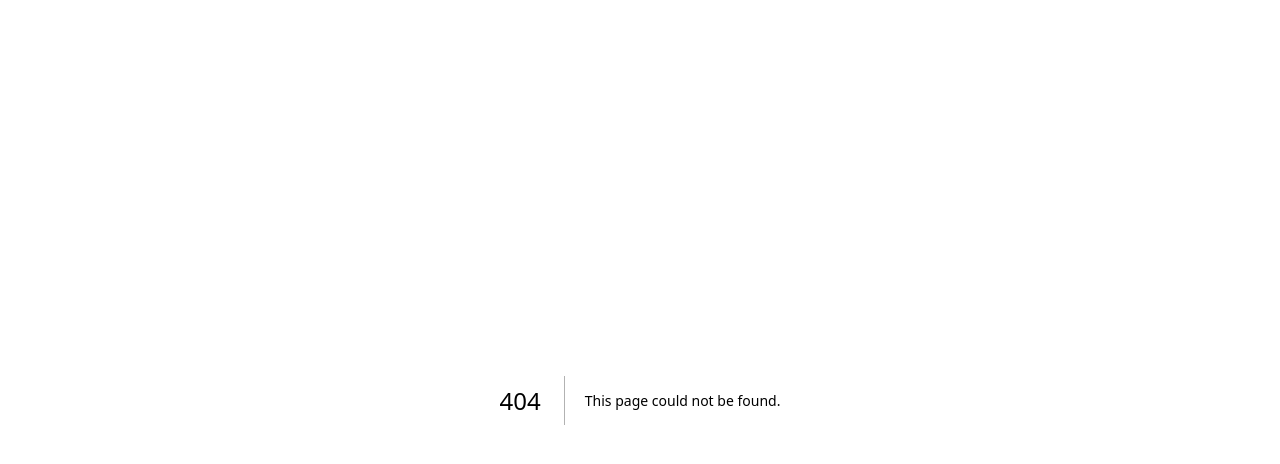
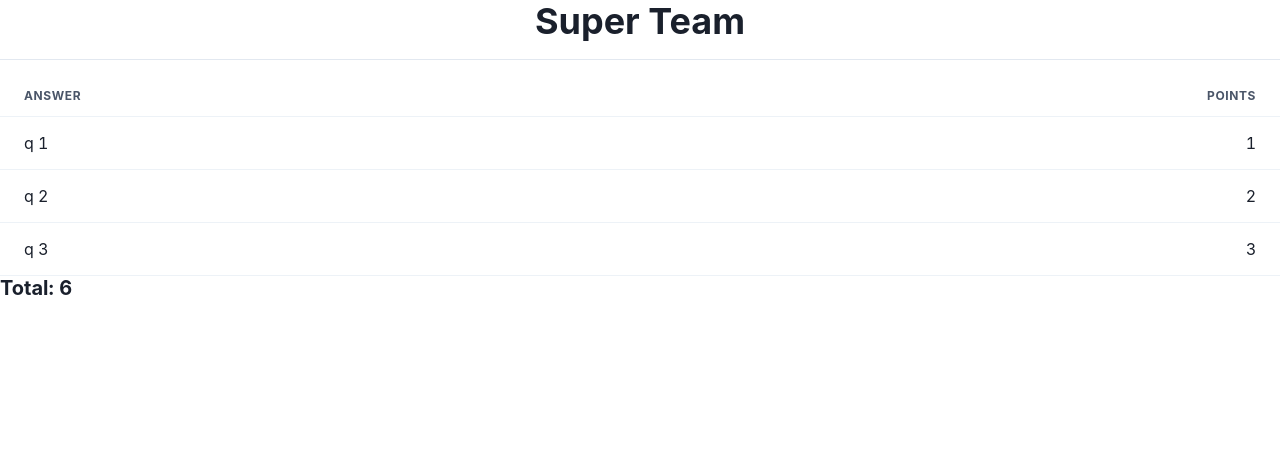
Before and after one commit to elijahmg/Pub-Quiz-App, a Next.js app: page /1/overview in a window 1280 px wide. Before the commit this address had no page. Shown: the top 464 px of the page. Built offline with nearby package versions, Linux system fonts and the light colour scheme.

Commit message:
feat: add overview page for user path

```diff
--- /dev/null
+++ b/pages/[gameId]/overview/index.tsx
@@ -0,0 +1,75 @@
+import {
+  VStack,
+  Box,
+  StackDivider,
+  Table,
+  Thead,
+  Tbody,
+  Tr,
+  Td,
+  Th,
+  Text,
+  Heading,
+  Tfoot,
+} from '@chakra-ui/react';
+import { string } from 'prop-types';
+
+interface Answer {
+  title: string;
+  points: number;
+}
+
+export default function Overview() {
+  const teamName = 'Super Team';
+
+  const answers: Answer[] = [
+    {
+      title: 'q 1',
+      points: 1,
+    },
+    {
+      title: 'q 2',
+      points: 2,
+    },
+    {
+      title: 'q 3',
+      points: 3,
+    },
+  ];
+
+  function calculateSum(array: Answer[]) {
+    return array.reduce((accumulator, object) => {
+      return accumulator + object['points'];
+    }, 0);
+  }
+
+  return (
+    <VStack
+      divider={<StackDivider borderColor="gray.200" />}
+      spacing={4}
+      align="center"
+    >
+      <Heading>{teamName}</Heading>
+
+      <Table>
+        <Thead>
+          <Th>Answer</Th>
+          <Th isNumeric>Points</Th>
+        </Thead>
+        <Tbody>
+          {answers.map((value) => (
+            <Tr key={value.title}>
+              <Td>{value.title}</Td>
+              <Td isNumeric>{value.points}</Td>
+            </Tr>
+          ))}
+        </Tbody>
+        <Tfoot>
+          <Tr>
+            <Heading size={'md'}>Total: {calculateSum(answers)}</Heading>
+          </Tr>
+        </Tfoot>
+      </Table>
+    </VStack>
+  );
+}
```
